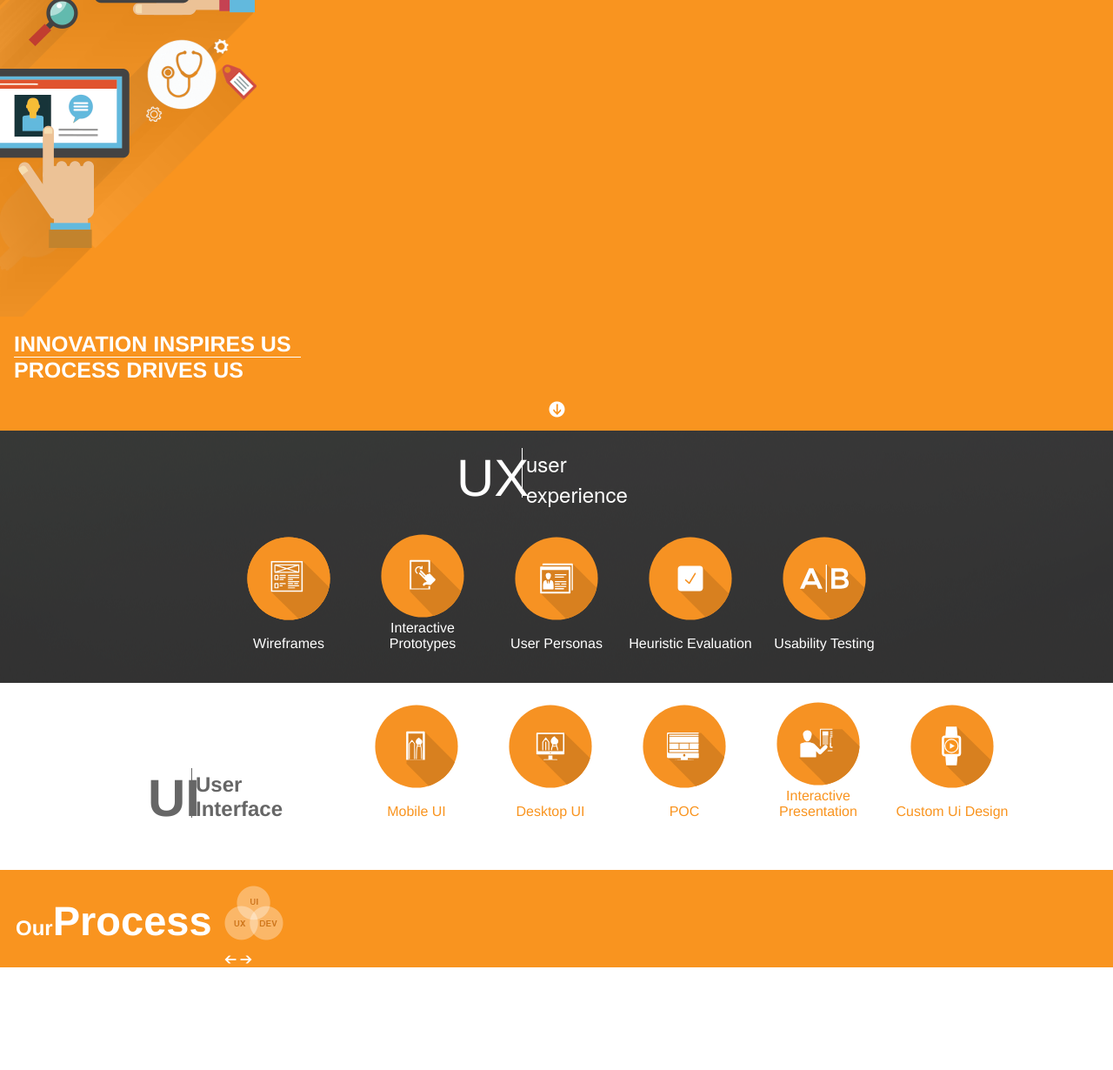
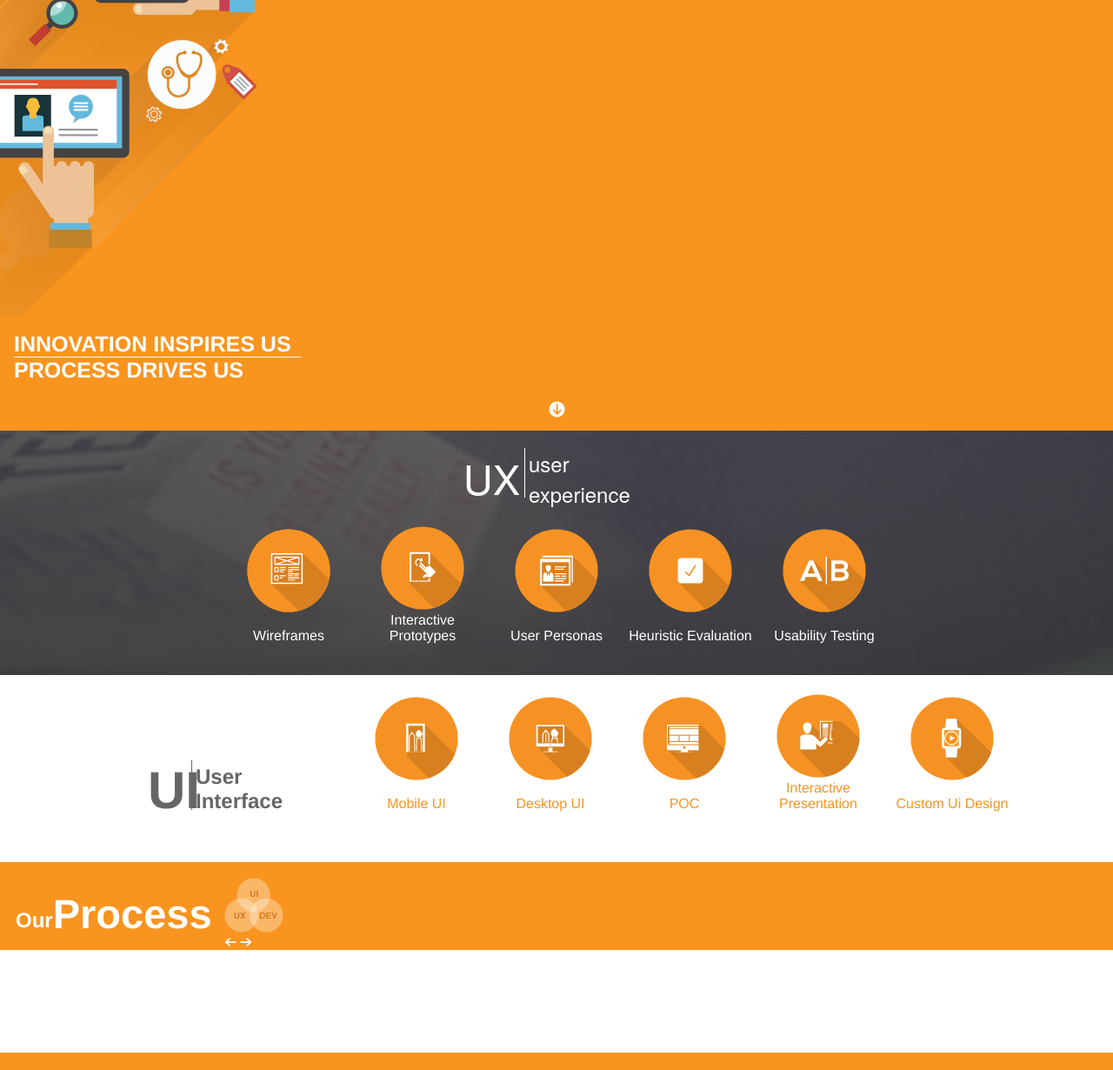
Before and after one commit to Lefty-San/peanutbutter-surprise, a PHP site: page / in a window 1280 px wide. Shown: the part 66-1296 px from the top of the page at 87% size. Run offline with PHP 8.4, Linux system fonts and the light colour scheme.

Commit message:
new settings for page2

```diff
--- a/css/style.css
+++ b/css/style.css
@@ -22,7 +22,7 @@ h1, h2, p {
   font-family: "HelveticaNeue-Light", "Helvetica Neue Light", "Helvetica Neue", Helvetica, Arial, "Lucida Grande", sans-serif; }
 
 nav {
-  background-color: #ffffff;
+  background-color: white;
   font-size: 24px;
   font-color: #a0a2a3;
   font-style: Helvetica Neue;
@@ -58,8 +58,8 @@ nav {
     font-size: 25px;
     font-family: "HelveticaNeue-CondensedBold", "HelveticaNeue-Light", "Helvetica Neue Light", "Helvetica Neue", Helvetica, Arial, "Lucida Grande", sans-serif;
     font-stretch: condensed;
-    color: #ffffff;
-    border-bottom: 1px solid #ffffff;
+    color: white;
+    border-bottom: 1px solid white;
     margin-left: 16px;
     width: 330px;
     margin-bottom: 0px; }
@@ -67,7 +67,7 @@ nav {
     font-size: 25px;
     font-family: "HelveticaNeue-CondensedBold", "HelveticaNeue-Light", "Helvetica Neue Light", "Helvetica Neue", Helvetica, Arial, "Lucida Grande", sans-serif;
     font-stretch: condensed;
-    color: #ffffff;
+    color: white;
     margin-left: 16px;
     margin-top: 0px; }
   .page1 .dwnArrow {
@@ -81,7 +81,11 @@ nav {
     background-repeat: no-repeat; }
 
 .page2 {
-  background: url(../img/Web/UX_Background.png) 100% 100%;
+  background: url(../img/Web/UX_Background.png) no-repeat center center fixed;
+  -webkit-background-size: cover;
+  -moz-background-size: cover;
+  -o-background-size: cover;
+  background-size: cover;
   overflow: hidden;
   text-align: center;
   padding-top: 20px;
@@ -89,17 +93,11 @@ nav {
 
 .page2 h1 {
   display: block-inline;
-<<<<<<< HEAD
   font-family: "HelveticaNeueCondensed", "HelveticaNeue-Condensed", "Helvetica Neue Condensed", "HelveticaNeueRomanCondensed", "HelveticaNeue-Roman-Condensed", "Helvetica Neue Roman Condensed", "HelveticaNeue", "Helvetica Neue", "HelveticaNeueRoman", "HelveticaNeue-Roman", "Helvetica Neue Roman", 'TeXGyreHerosCnRegular', "Helvetica", "Tahoma", "Geneva", "Arial Narrow", "Arial", sans-serif;
   font-weight: 400;
   font-stretch: condensed;
   font-size: 47px;
   color: white;
-=======
-  font-family: "HelveticaNeue-Condensed", "HelveticaNeueCondensed", "HelveticaNeueBlackCondensed", "HelveticaNeue-Black-Condensed" "HelveticaNeue-Light", "Helvetica Neue Light", "Helvetica Neue", Helvetica, Arial, "Lucida Grande", sans-serif;
-  font-size: 60px;
-  color: #ffffff;
->>>>>>> 6388207cded055720e77a92f639ef1515e75599a
   margin-left: 6px;
   width: 75px;
   height: 57px;
@@ -114,7 +112,7 @@ nav {
   font-weight: 400;
   font-stretch: condensed;
   font-size: 24px;
-  color: #ffffff;
+  color: white;
   text-align: left;
   padding: 0;
   margin-top: 0px;
@@ -132,7 +130,7 @@ nav {
   margin-bottom: -15px; }
 
 .page3 {
-  background-color: #ffffff;
+  background-color: white;
   overflow: hidden;
   text-align: center;
   padding-top: 20px;
@@ -182,7 +180,7 @@ nav {
   background-color: #f9941f;
   vertical-align: bottom; }
   .page4 h1 {
-    color: #ffffff;
+    color: white;
     float: left;
     margin-right: 14px;
     font-size: 47px; }
@@ -190,9 +188,14 @@ nav {
     margin-left: 18px;
     margin-top: 53px;
     font-size: 24px;
-    color: #ffffff;
+    color: white;
     float: left; }
-  .page4 img {
+  .page4 .venn {
+    background: url(../img/iPhone/VennDiagram.png);
+    background-size: 100%;
+    width: 68px;
+    height: 68px;
+    display: inline-block;
     margin-top: 15px; }
 
 .lp_graphic {
@@ -230,5 +233,3 @@ nav {
 /* iPad Landscape */
 /* ----------- Desktop Non-Retina Screens ----------- */
 /* ----------- Desktop Retina Screens ----------- */
-
-/*# sourceMappingURL=style.css.map */
--- a/css/style.scss
+++ b/css/style.scss
@@ -13,6 +13,14 @@ $font-stack: "HelveticaNeue-Light", "Helvetica Neue Light", "Helvetica Neue", He
 $font-hncb: "HelveticaNeue-CondensedBold";
 $white: #ffffff;
 $orange: #f9941f;
+
+@mixin fullscreen($img) {
+  background: $img no-repeat center center fixed;
+  -webkit-background-size: cover;
+  -moz-background-size: cover;
+  -o-background-size: cover;
+  background-size: cover;
+}
 
 @mixin animation($name, $duration, $timing, $direction) {
   -webkit-animation: $name $duration $timing $direction; /* Safari 4+ */
@@ -107,7 +115,7 @@ nav {
   }
 }
 .page2 {
-	background: $Web_ux_back 100% 100%;
+  @include fullscreen($Web_ux_back);
 	overflow: hidden;
 	text-align: center;
 	padding-top: 20px;
@@ -233,9 +241,20 @@ nav {
 		color: $white;
 		float: left;
 	}
-	img {
+	.venn {
+    background: $iphone_venn_diag;
+    background-size:100%;
+    width:68px;
+    height:68px;
+    display:inline-block;
 		margin-top: 15px;
 	}
+  .arrowLeft {
+
+  }
+  .arrowRight {
+
+  }
 
 }
 
--- a/index.html
+++ b/index.html
@@ -66,7 +66,7 @@
       <div class="heading">
         <h2>Our</h2>
         <h1>Process</h1>
-        <img src="img/iPhone/VennDiagram.png" alt="venn">
+        <div class="venn"></div>
       </div>
       <div class="slider">
         <img src="img/iPhone/ArrowLeft.png" alt="left">
```
